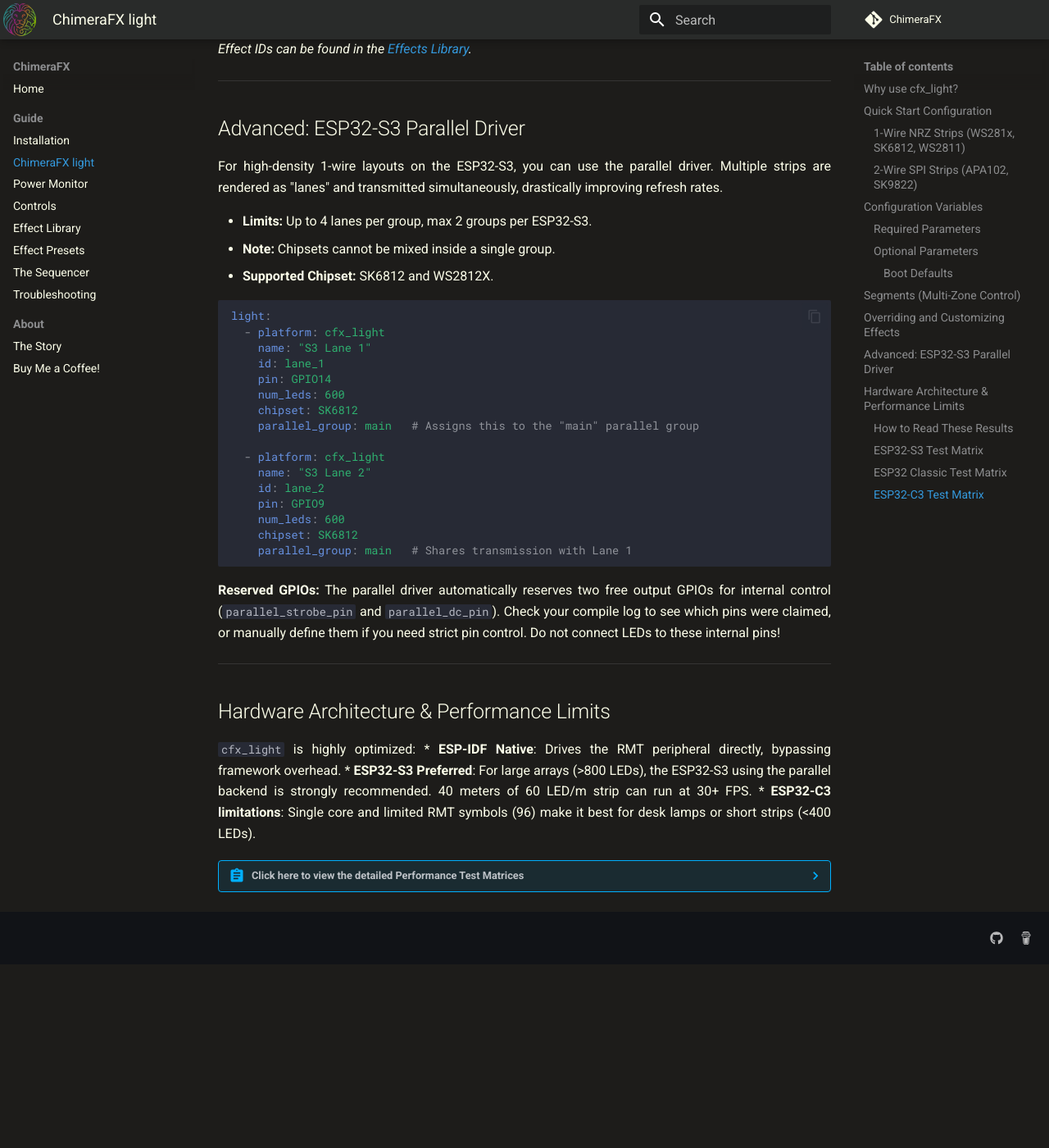
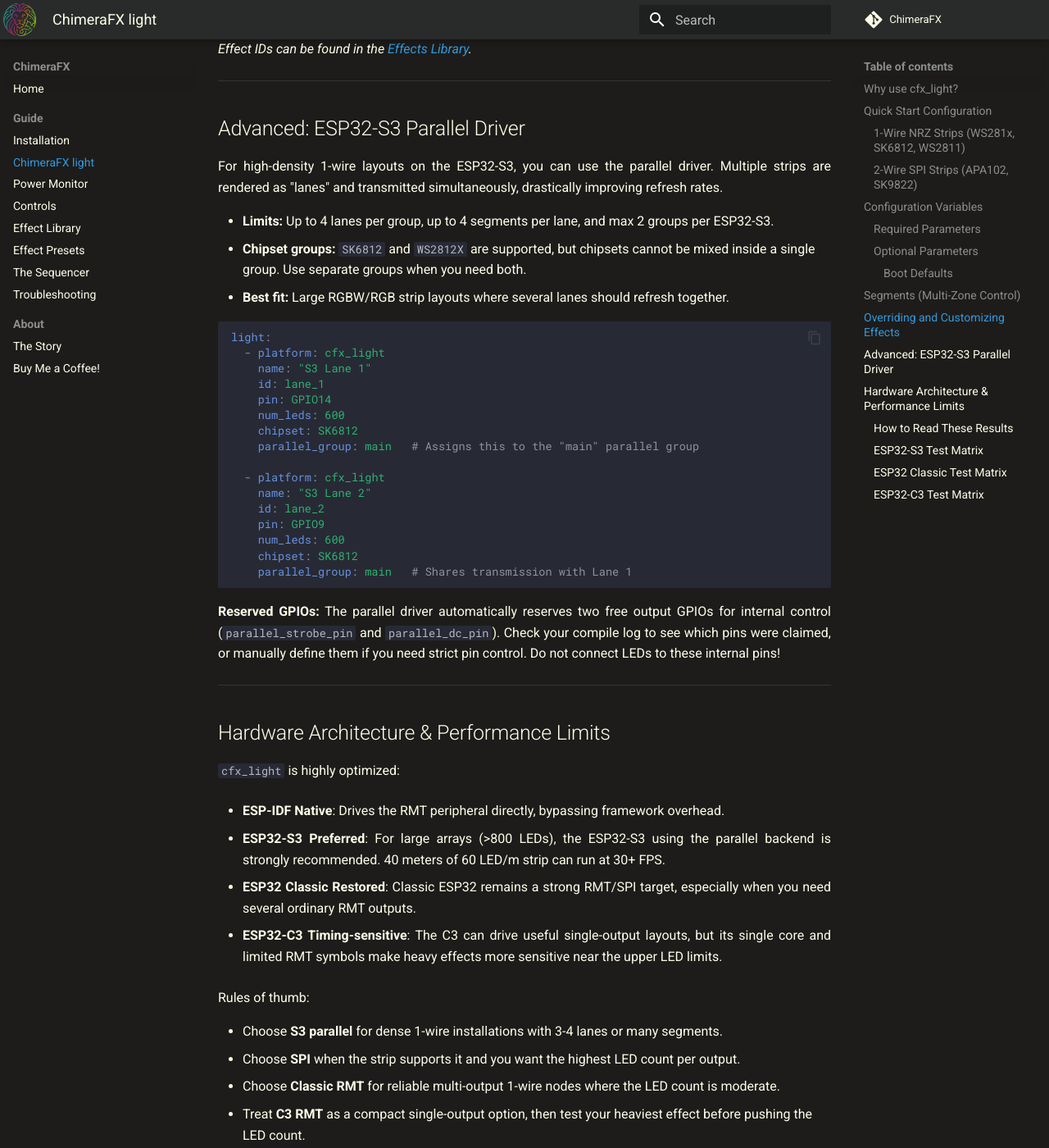
Before and after one commit to effelle/ChimeraFX, an MkDocs documentation site: the page built from docs/cfx_light.md, in a window 1280 px wide and 1400 px high, scrolled down 3768 px. Shown: the whole window at 82% size. Built offline with MkDocs 1.6.1 and Material for MkDocs 9.7.7, drawn with Linux system fonts in a browser that asks for light colours; comment, search, counter and statistics services are not loaded; before the commit the page ends 4944 px from its top, so only the background shows below that.

Commit message:
Polish cfx light hardware guidance

````diff
--- a/docs/cfx_light.md
+++ b/docs/cfx_light.md
@@ -138,9 +138,9 @@
 
 For high-density 1-wire layouts on the ESP32-S3, you can use the parallel driver. Multiple strips are rendered as "lanes" and transmitted simultaneously, drastically improving refresh rates.
 
-* **Limits:** Up to 4 lanes per group, max 2 groups per ESP32-S3.
-* **Note:** Chipsets cannot be mixed inside a single group.
-* **Supported Chipset:** SK6812 and WS2812X.
+* **Limits:** Up to 4 lanes per group, up to 4 segments per lane, and max 2 groups per ESP32-S3.
+* **Chipset groups:** `SK6812` and `WS2812X` are supported, but chipsets cannot be mixed inside a single group. Use separate groups when you need both.
+* **Best fit:** Large RGBW/RGB strip layouts where several lanes should refresh together.
 
 ```yaml
 light:
@@ -168,9 +168,21 @@
 ## Hardware Architecture & Performance Limits
 
 `cfx_light` is highly optimized:
+
 * **ESP-IDF Native**: Drives the RMT peripheral directly, bypassing framework overhead.
+
 * **ESP32-S3 Preferred**: For large arrays (>800 LEDs), the ESP32-S3 using the parallel backend is strongly recommended. 40 meters of 60 LED/m strip can run at 30+ FPS.
-* **ESP32-C3 limitations**: Single core and limited RMT symbols (96) make it best for desk lamps or short strips (<400 LEDs).
+
+* **ESP32 Classic Restored**: Classic ESP32 remains a strong RMT/SPI target, especially when you need several ordinary RMT outputs.
+
+* **ESP32-C3 Timing-sensitive**: The C3 can drive useful single-output layouts, but its single core and limited RMT symbols make heavy effects more sensitive near the upper LED limits.
+
+Rules of thumb:
+
+* Choose **S3 parallel** for dense 1-wire installations with 3-4 lanes or many segments.
+* Choose **SPI** when the strip supports it and you want the highest LED count per output.
+* Choose **Classic RMT** for reliable multi-output 1-wire nodes where the LED count is moderate.
+* Treat **C3 RMT** as a compact single-output option, then test your heaviest effect before pushing the LED count.
 
 ??? abstract "Click here to view the detailed Performance Test Matrices"
 
@@ -180,9 +192,11 @@
     * **Higher FPS:** These are not the best performances you can get! By simply reducing the number of LEDs to normal room-scale amounts, performance will scale up smoothly to **~60 FPS**.
     * **Benchmark Details:** Every test ran for at least 20 minutes using the `Energy` effect, chosen because it represents one of the heaviest mathematical loads in the library. This guarantees real-world stability for even the most demanding setups.
     * **Segment Sizing:** In the tables below, segmented lights were tested using equal-sized segments (e.g., 4x200 or 8x175). Please note that **this is not a limitation**. You can customize your segments to any size; equal sizes were used purely to establish a consistent testing baseline.
-    * **PASS Results:**
-    * `PASS`: Heap WiFi >= 75kB (Ensures smooth Wi-Fi and Bluetooth operations).
-    * `PASS / BT WARN`: 55kB <= Heap WiFi < 75kB (Wi-Fi works perfectly, but heap is too low for reliable Bluetooth transmissions).
+    !!! note "Result labels"
+        `PASS` means Heap WiFi >= 75kB.
+
+        `PASS / BT WARN` means 55kB <= Heap WiFi < 75kB. Wi-Fi is still in the safe zone, but Bluetooth may not have enough free heap for reliable operation.
+
     * **FPS:** shown as `Render / Led`.
 
 
@@ -234,5 +248,6 @@
     | SPI, 1 lane, 4x500 | 2000/lane, 2000 total | 152kB | 45.2 / 45.4 | PASS |
 
     *Notes:*
+
     * *SPI driver is currently in BETA.*
     * *GDMA means General Direct Memory Access, preventing main CPU bog down.*
````
Also changed, not shown: 1 other file.
